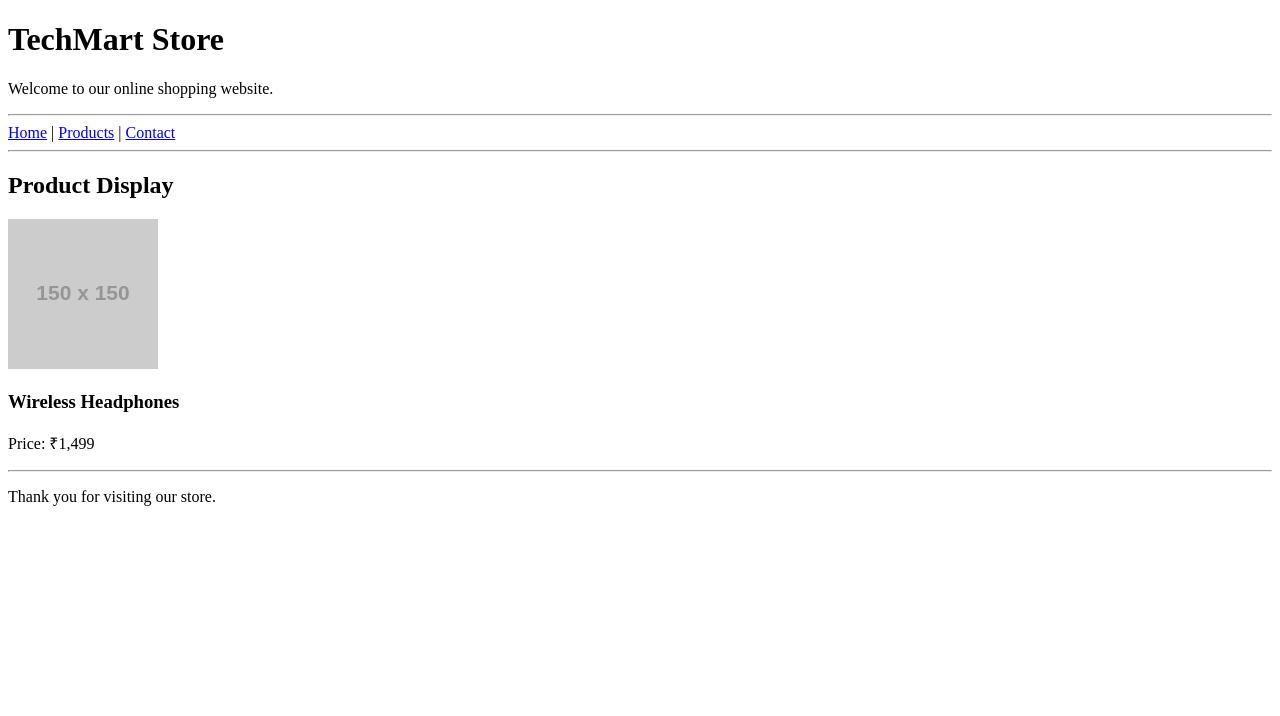
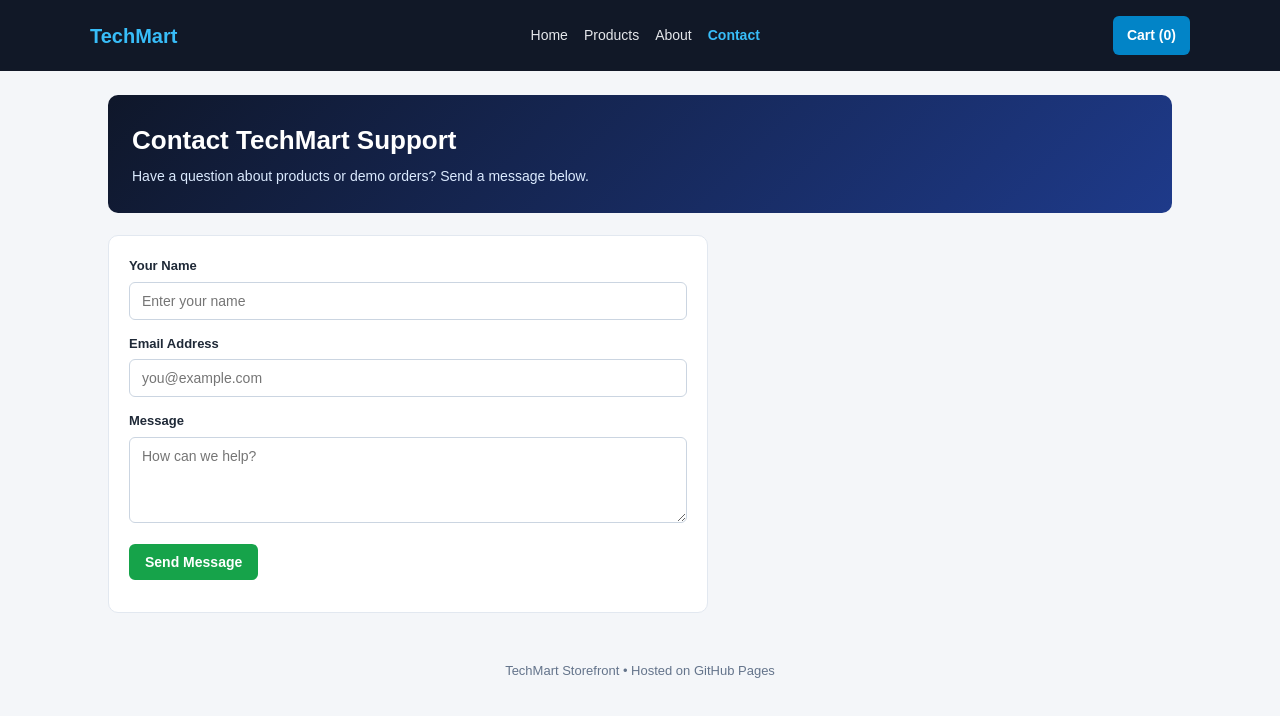
Before and after one commit to Aburahith/Ecommerce-website, a plain HTML site: page 4.html in a window 1280 px wide. Drawn offline with Linux system fonts and the light colour scheme; placeholder pictures from the web are drawn by us.

Commit message:
Update 4.html

```diff
--- a/4.html
+++ b/4.html
@@ -1,29 +1,90 @@
 <!DOCTYPE html>
-<html>
+<html lang="en">
 <head>
-    <title>TechMart Store</title>
+  <meta charset="UTF-8" />
+  <meta name="viewport" content="width=device-width, initial-scale=1.0" />
+  <title>Contact - TechMart E-Commerce Store</title>
+  <style>
+    * { box-sizing: border-box; margin: 0; padding: 0; }
+    body { font-family: Arial, Helvetica, sans-serif; background-color: #f4f6f9; color: #1f2937; line-height: 1.5; }
+    header { background-color: #111827; color: #ffffff; padding: 16px 24px; position: sticky; top: 0; z-index: 100; }
+    .nav-wrap { max-width: 1100px; margin: 0 auto; display: flex; flex-wrap: wrap; align-items: center; justify-content: space-between; gap: 12px; }
+    .brand { font-size: 20px; font-weight: bold; color: #38bdf8; text-decoration: none; }
+    .nav-links { display: flex; flex-wrap: wrap; gap: 16px; font-size: 14px; }
+    .nav-links a { color: #e5e7eb; text-decoration: none; }
+    .nav-links a:hover, .nav-links a.active { color: #38bdf8; font-weight: bold; }
+    .cart-link { background-color: #0284c7; color: #ffffff; text-decoration: none; padding: 9px 14px; border-radius: 6px; font-size: 14px; font-weight: bold; }
+    .cart-link:hover { background-color: #0369a1; }
+    .container { max-width: 1100px; margin: 24px auto; padding: 0 18px; }
+    .hero { background: linear-gradient(135deg, #0f172a, #1e3a8a); color: #ffffff; padding: 26px 24px; border-radius: 10px; margin-bottom: 22px; }
+    .hero h1 { font-size: 26px; margin-bottom: 6px; }
+    .hero p { color: #dbeafe; font-size: 14px; }
+    .box { background-color: #ffffff; border: 1px solid #e2e8f0; border-radius: 10px; padding: 20px; max-width: 600px; }
+    .field { margin-bottom: 14px; }
+    .field label { display: block; font-size: 13px; font-weight: bold; margin-bottom: 6px; }
+    .field input, .field textarea { width: 100%; padding: 10px 12px; border: 1px solid #cbd5e1; border-radius: 6px; font-size: 14px; font-family: inherit; }
+    .submit-btn { background-color: #16a34a; color: #ffffff; border: none; padding: 10px 16px; border-radius: 6px; font-size: 14px; font-weight: bold; cursor: pointer; }
+    .submit-btn:hover { background-color: #15803d; }
+    .msg { margin-top: 12px; font-size: 14px; font-weight: bold; color: #15803d; }
+    footer { text-align: center; padding: 24px 16px; font-size: 13px; color: #64748b; }
+  </style>
 </head>
 <body>
-    <header>
-        <h1>TechMart Store</h1>
-        <p>Welcome to our online shopping website.</p>
-    </header>
-    <hr>
-    <nav>
-        <a href="#">Home</a> |
-        <a href="#">Products</a> |
-        <a href="#">Contact</a>
-    </nav>
-    <hr>
-    <section>
-        <h2>Product Display</h2>
-        <img src="https://via.placeholder.com/150" alt="Product Image">
-        <h3>Wireless Headphones</h3>
-        <p>Price: ₹1,499</p>
+  <header>
+    <div class="nav-wrap">
+      <a href="index.html" class="brand">TechMart</a>
+      <nav class="nav-links">
+        <a href="index.html">Home</a>
+        <a href="2.html">Products</a>
+        <a href="3.html">About</a>
+        <a href="4.html" class="active">Contact</a>
+      </nav>
+      <a href="index.html#cart-section" class="cart-link">
+        Cart (<span id="cart-count">0</span>)
+      </a>
+    </div>
+  </header>
+
+  <main class="container">
+    <section class="hero">
+      <h1>Contact TechMart Support</h1>
+      <p>Have a question about products or demo orders? Send a message below.</p>
     </section>
-    <hr>
-    <footer>
-        <p>Thank you for visiting our store.</p>
-    </footer>
+
+    <section class="box">
+      <form onsubmit="handleSubmit(event)">
+        <div class="field">
+          <label for="name">Your Name</label>
+          <input type="text" id="name" required placeholder="Enter your name" />
+        </div>
+        <div class="field">
+          <label for="email">Email Address</label>
+          <input type="email" id="email" required placeholder="you@example.com" />
+        </div>
+        <div class="field">
+          <label for="message">Message</label>
+          <textarea id="message" rows="4" required placeholder="How can we help?"></textarea>
+        </div>
+        <button type="submit" class="submit-btn">Send Message</button>
+      </form>
+      <div class="msg" id="form-msg"></div>
+    </section>
+  </main>
+
+  <footer>
+    TechMart Storefront &bull; Hosted on GitHub Pages
+  </footer>
+
+  <script>
+    const cart = JSON.parse(localStorage.getItem("techmart_cart") || "[]");
+    document.getElementById("cart-count").textContent = cart.reduce((s, i) => s + i.qty, 0);
+
+    function handleSubmit(e) {
+      e.preventDefault();
+      const name = document.getElementById("name").value.trim();
+      document.getElementById("form-msg").textContent = `Thanks ${name}! Your message has been recorded.`;
+      e.target.reset();
+    }
+  </script>
 </body>
 </html>
```
